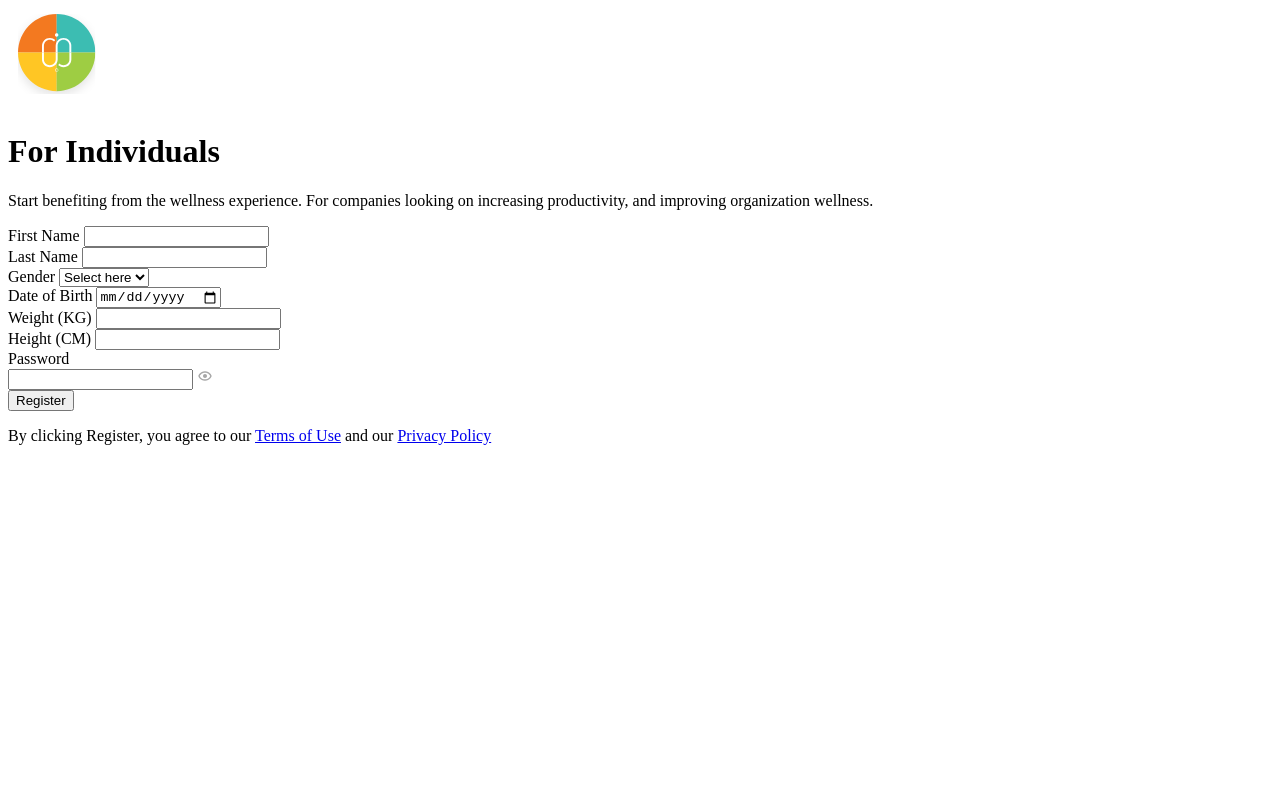
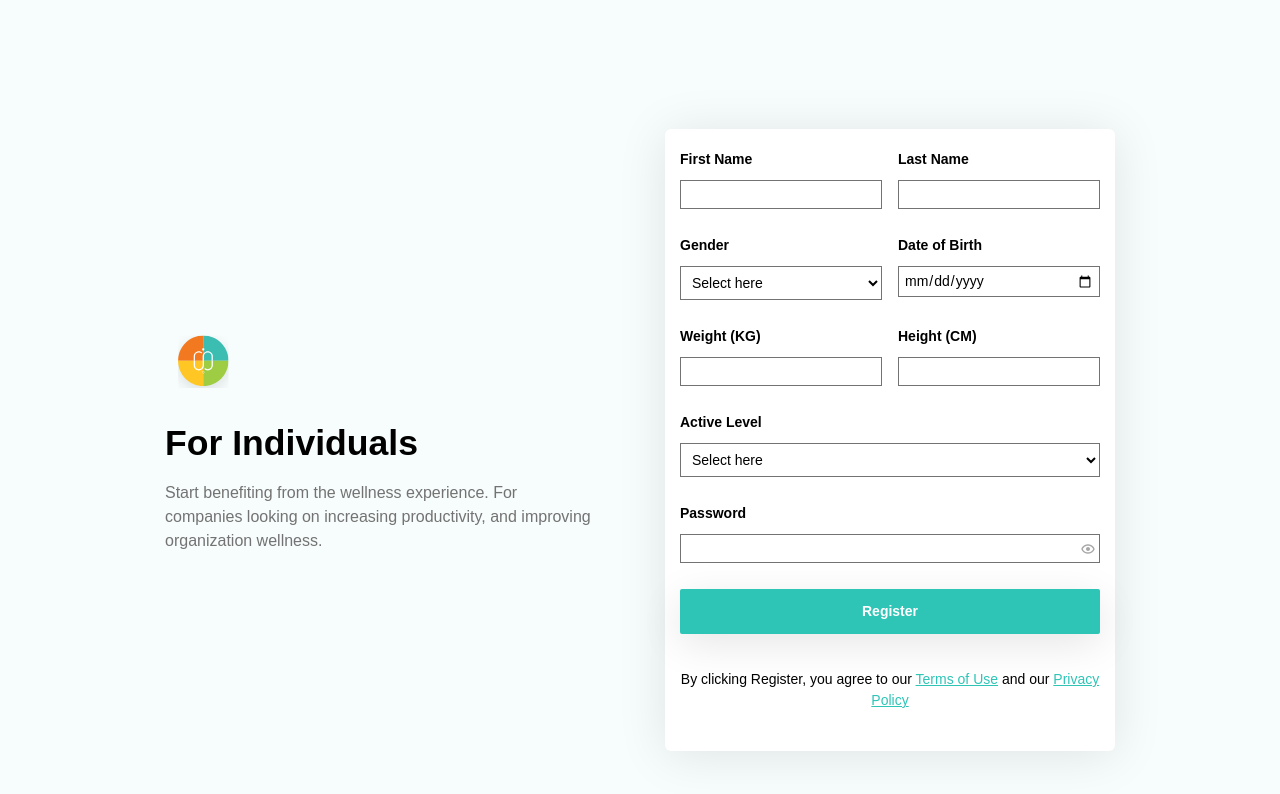
Before and after one commit to Flashdaniel/altschool-month-2-assignment-4, a plain HTML site: page index.html in a window 1280 px wide. Drawn offline with Linux system fonts and the light colour scheme.

Commit message:
Update: first finished version

```diff
--- a/assets/css/style.css
+++ b/assets/css/style.css
@@ -0,0 +1,205 @@
+body {
+  --body-vertical-padding: 4rem;
+
+  font-family: Arial, Helvetica, sans-serif;
+  font-size: 1.6rem;
+  background-color: #f7fdfc;
+  padding: var(--body-vertical-padding) 2rem;
+}
+
+.wrapper {
+  display: grid;
+  grid-template-columns: 1fr min(95rem, 100%) 1fr;
+}
+
+.wrapper > * {
+  grid-column: 2;
+}
+
+.logo {
+  --width: 3.867rem;
+  --height: 4rem;
+
+  width: var(--width);
+  height: var(--height);
+  margin-block-end: 1rem;
+}
+
+.title {
+  font-size: clamp(3rem, 1rem + 2vw, 4rem);
+}
+
+.text {
+  font-weight: 300;
+  color: #737373;
+  margin-block-start: 1rem;
+}
+
+form {
+  display: grid;
+  gap: 5rem;
+}
+
+form > div,
+.form-controls {
+  --gap: 1.6rem;
+  --bg: #fff;
+  --padding: 2rem 1.5rem;
+  --radius: 6px;
+  --shadow: 0 4px 50px 0px #0408131a;
+  --color: #2ec4b6;
+
+  font-size: 1.4rem;
+  gap: var(--gap);
+  background-color: var(--bg);
+  padding: var(--padding);
+  border-radius: var(--radius);
+  box-shadow: var(--shadow);
+}
+
+form > div {
+  --gap: unset;
+  --bg: unset;
+  --padding: unset;
+  --radius: unset;
+  --shadow: unset;
+}
+
+.form-controls {
+  display: flex;
+  flex-wrap: wrap;
+}
+
+.form-controls > * {
+  --flex-basis: 48%;
+
+  flex-grow: 1;
+  flex-basis: var(--flex-basis);
+}
+
+.form-group-100 {
+  --flex-basis: 100%;
+}
+
+.form-group,
+.form-group div {
+  display: flex;
+  flex-direction: column;
+}
+
+.form-group {
+  --gap: 1rem;
+
+  gap: var(--gap);
+}
+
+label,
+button {
+  font-weight: 600;
+}
+
+input,
+select {
+  border: 1px solid #737373;
+}
+
+input {
+  padding: 0.3rem 0.5rem;
+}
+
+input:focus-visible,
+select:focus-visible {
+  outline: 2px solid orange;
+}
+
+select {
+  padding: 0.7rem;
+  background-color: inherit;
+}
+
+.password-container {
+  position: relative;
+}
+
+.password-visible {
+  position: absolute;
+  right: 4px;
+  top: 50%;
+  background-color: transparent;
+  padding: unset;
+  transform: translateY(-50%);
+}
+
+button {
+  background-color: var(--color);
+  color: #ffffff;
+  border: none;
+  border-radius: 2px;
+  padding: 1.2rem;
+}
+
+.button {
+  --btn-bottom-space: 1.5rem;
+
+  box-shadow: 0 10px 40px 0 #0000001a;
+  margin-block-end: var(--btn-bottom-space);
+}
+
+.button:focus,
+.button:hover,
+a:focus-visible,
+a:hover {
+  --color: hsl(174, 62%, 40%);
+}
+
+.button:active,
+a:active {
+  --color: hsl(174, 62%, 38%);
+}
+
+footer {
+  --top-space: 2rem;
+  --bottom-space: 2rem;
+
+  font-size: 1.4rem;
+  text-align: center;
+  margin-block: var(--top-space) var(--bottom-space);
+}
+
+a {
+  color: var(--color);
+}
+
+@media (min-width: 50em) {
+  .logo {
+    --width: 7.733333587646484rem;
+    --height: 8rem;
+  }
+
+  form {
+    grid-template-columns: repeat(2, 1fr);
+    align-items: center;
+  }
+
+  .form-controls {
+    --bg: transparent;
+    --padding: 0;
+    --radius: 0;
+    --shadow: none;
+  }
+
+  form > div {
+    --bg: #fff;
+    --padding: 2rem 1.5rem;
+    --radius: 6px;
+    --shadow: 0 4px 50px 0px #0408131a;
+  }
+
+  .wrapper {
+    min-height: 100vh;
+  }
+
+  .text {
+    max-inline-size: 48ch;
+  }
+}
--- a/index.html
+++ b/index.html
@@ -4,6 +4,7 @@
     <meta charset="UTF-8" />
     <meta name="viewport" content="width=device-width, initial-scale=1.0" />
     <title>Sign up | Individuals</title>
+    <link rel="stylesheet" href="./assets/css/reset.css" />
     <link rel="stylesheet" href="./assets/css/style.css" />
   </head>
   <body>
@@ -12,11 +13,11 @@
         <header>
           <img
             class="logo"
-            src="./assets/images/Logo.svg"
+            src="./assets/images/Logo-2.svg"
             alt=""
             role="none"
-            width="98"
-            height="100"
+            width="38.67"
+            height="40"
           />
           <h1 class="title">For Individuals</h1>
           <p class="text">
@@ -75,6 +76,7 @@
                 name="birth-date"
                 id="birth-date"
                 class="birth-date"
+                min="2007-01-01"
                 aria-describedby="error-birth-date"
               />
               <span class="error" id="error-birth-date"></span>
@@ -86,6 +88,8 @@
                 id="weight"
                 name="weight"
                 class="weight"
+                inputmode="numeric"
+                pattern="\d{0,4}"
                 aria-describedby="error-weight"
               />
               <span id="error-weight" class="error" aria-live="polite"></span>
@@ -98,28 +102,49 @@
                 id="height"
                 name="height"
                 class="height"
+                inputmode="numeric"
+                pattern="\d{0,4}"
                 aria-describedby="error-height"
               />
               <span id="error-height" class="error" aria-live="polite"></span>
             </div>
 
-            <div class="form-group">
+            <div class="form-group form-group-100">
+              <label class="label" for="level">Active Level</label>
+              <select
+                name="level"
+                id="level"
+                aria-describedby="error-level"
+                class="level"
+              >
+                <option value="">Select here</option>
+                <option value="1">1</option>
+                <option value="2">2</option>
+                <option value="3">3</option>
+                <option value="4">4</option>
+                <option value="5">5</option>
+              </select>
+              <span id="error-level" class="error" aria-live="polite"></span>
+            </div>
+
+            <div class="form-group form-group-100">
               <label class="label" for="password">Password</label>
-              <div>
+              <div class="password-container">
                 <input
-                  type="text"
+                  type="password"
                   id="password"
                   name="password"
                   class="password"
                   aria-describedby="error-password"
                 />
-                <span class="password-visible"
-                  ><img
+                <button class="password-visible">
+                  <img
                     class="icon"
                     src="./assets/images/show.svg"
                     alt=""
                     role="none"
-                /></span>
+                  />
+                </button>
               </div>
               <span id="error-password" class="error" aria-live="polite"></span>
             </div>
```
